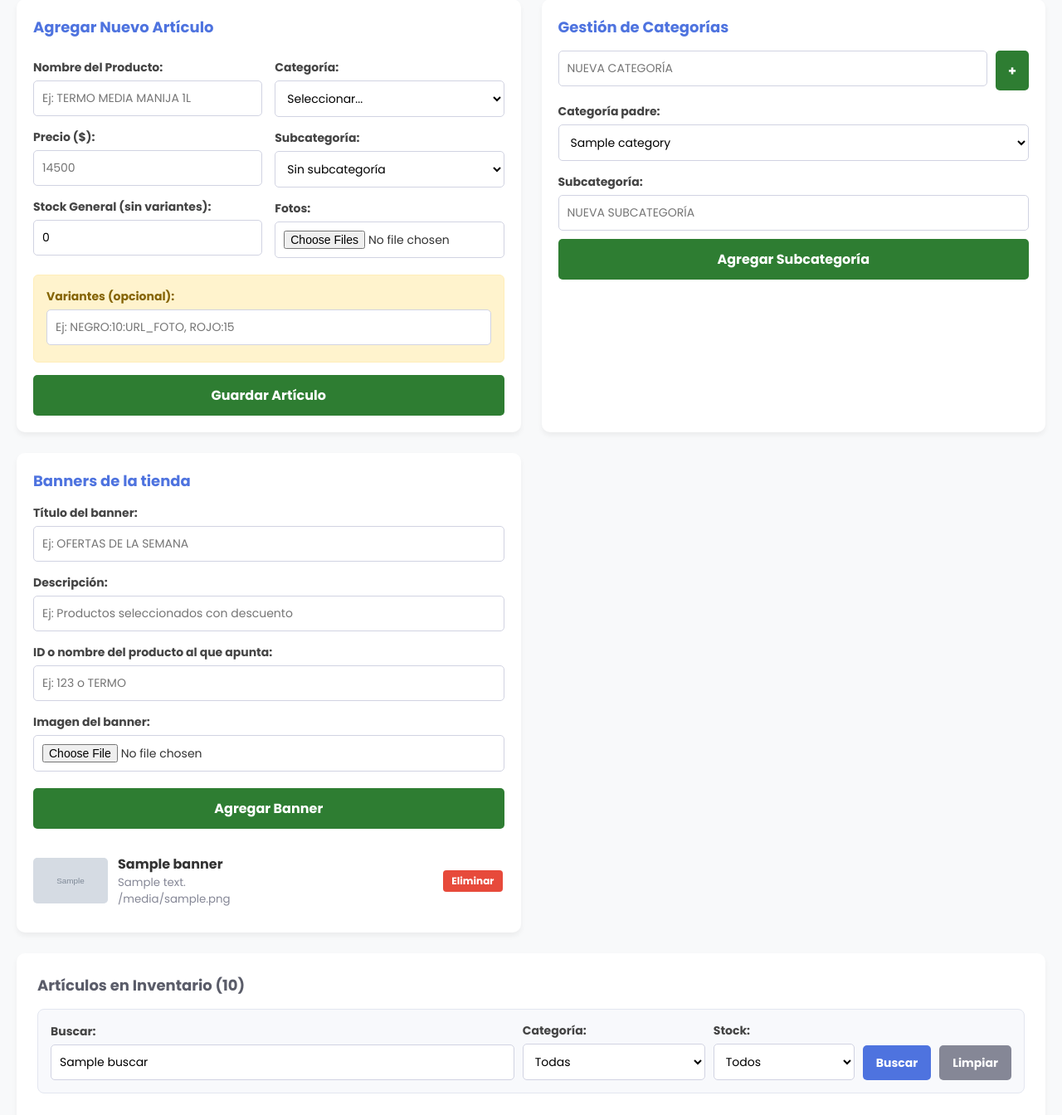
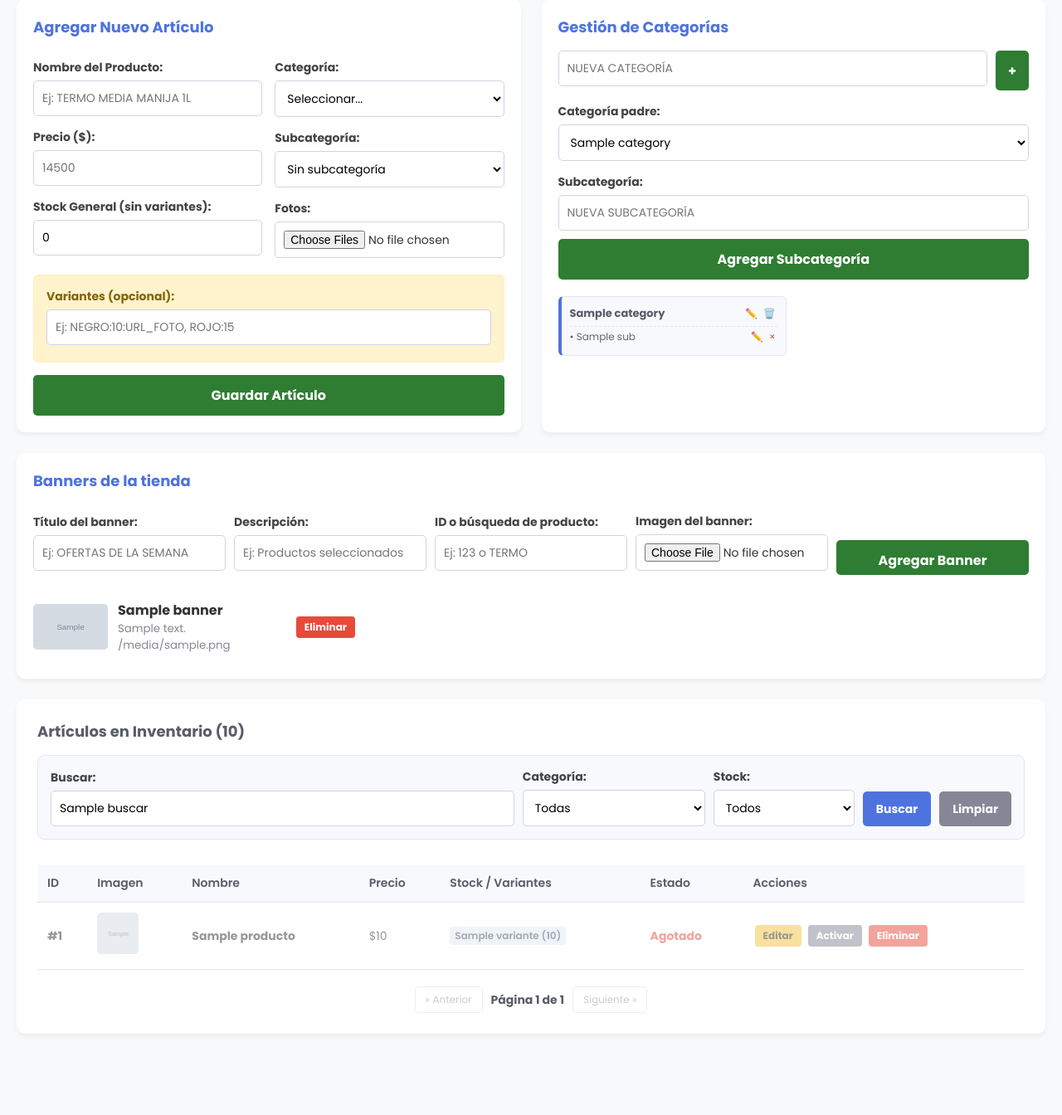
Before and after one commit to matiasari/nueva_tienda-, a Flask app: template templates/admin.html in a window 1280 px wide. Shown: the part 131-1475 px from the top of the page at 83% size. After the commit the page ends 1345 px from the top, so only its background shows below. Run offline with Flask 3, Linux system fonts and the light colour scheme; the template is opened without the code that fills it: most values are stand-ins (such as "Sample title", 1, 10 or a date in 2020); grey boxes marked "Sample" are stand-in pictures.

Commit message:
Solucionando conflictos y actualizando tienda

```diff
--- a/app.py
+++ b/app.py
@@ -183,7 +183,6 @@ def logout():
 @app.route('/admin')
 @login_requerido
 def admin():
-
     page = request.args.get('page', 1, type=int)
     buscar = request.args.get('buscar', '').strip()
     categoria = request.args.get('categoria', '')
@@ -207,7 +206,6 @@ def admin():
 
     if stock == "sin":
         consulta = consulta.filter(Articulo.stock <= 0)
-
     elif stock == "con":
         consulta = consulta.filter(Articulo.stock > 0)
 
@@ -220,11 +218,7 @@ def admin():
     )
 
     productos = [p.to_dict() for p in pagination.items]
-
-    categorias = [
-        c.to_dict()
-        for c in Categoria.query.order_by(Categoria.nombre).all()
-    ]
+    categorias = [c.to_dict() for c in Categoria.query.order_by(Categoria.nombre).all()]
 
     return render_template(
         "admin.html",
@@ -237,13 +231,163 @@ def admin():
         categoria_actual=categoria,
         stock_actual=stock
     )
+
 @app.route('/admin/pedidos')
 @login_requerido
 def ver_pedidos_seccion():
     pedidos = Pedido.query.order_by(Pedido.id.desc()).all()
     return render_template('pedidos.html', pedidos=pedidos)
 
+# --- GESTIÓN Y ESTADOS DE PEDIDOS CON DESCUENTO DE STOCK ---
+
+@app.route('/admin/pedido/hecho/<int:id>')
+@login_requerido
+def marcar_pedido_hecho(id):
+    pedido = Pedido.query.get(id)
+    if pedido and pedido.estado != "ENTREGADO":
+        # Descontamos stock de los artículos o variantes del pedido
+        for detalle in pedido.detalles:
+            articulo = Articulo.query.get(detalle.articulo_id)
+            if articulo:
+                if detalle.variante_nombre:
+                    var = Variante.query.filter_by(articulo_id=articulo.id, nombre=detalle.variante_nombre).first()
+                    if var:
+                        var.stock = max(0, var.stock - detalle.cantidad)
+                else:
+                    articulo.stock = max(0, articulo.stock - detalle.cantidad)
+
+        pedido.estado = "ENTREGADO"
+        db.session.commit()
+
+    if request.args.get('from') == 'pedidos':
+        return redirect(url_for('ver_pedidos_seccion'))
+    return redirect(url_for('ver_pedidos_seccion'))
+
+@app.route('/admin/pedido/cancelar/<int:id>')
+@login_requerido
+def marcar_pedido_cancelado(id):
+    pedido = Pedido.query.get(id)
+    if pedido and pedido.estado != "CANCELADO":
+        # Si antes estuvo ENTREGADO y ahora se cancela, devolvemos el stock
+        if pedido.estado == "ENTREGADO":
+            for detalle in pedido.detalles:
+                articulo = Articulo.query.get(detalle.articulo_id)
+                if articulo:
+                    if detalle.variante_nombre:
+                        var = Variante.query.filter_by(articulo_id=articulo.id, nombre=detalle.variante_nombre).first()
+                        if var:
+                            var.stock += detalle.cantidad
+                    else:
+                        articulo.stock += detalle.cantidad
+
+        pedido.estado = "CANCELADO"
+        db.session.commit()
+
+    if request.args.get('from') == 'pedidos':
+        return redirect(url_for('ver_pedidos_seccion'))
+    return redirect(url_for('ver_pedidos_seccion'))
+
+@app.route('/admin/pedido/eliminar/<int:id>')
+@login_requerido
+def eliminar_pedido(id):
+    pedido = Pedido.query.get(id)
+    if pedido:
+        db.session.delete(pedido)
+        db.session.commit()
+
+    if request.args.get('from') == 'pedidos':
+        return redirect(url_for('ver_pedidos_seccion'))
+    return redirect(url_for('ver_pedidos_seccion'))
+
+# --- GESTIÓN DE CATEGORÍAS EN BASE DE DATOS ---
+
+@app.route('/admin/categorias/agregar', methods=['POST'])
+@login_requerido
+def agregar_categoria():
+    nombre = request.form.get('nombre', '').strip().upper()
+    if nombre:
+        cat_existente = Categoria.query.filter_by(nombre=nombre).first()
+        if not cat_existente:
+            nueva_cat = Categoria(nombre=nombre, subcategorias_text="")
+            db.session.add(nueva_cat)
+            db.session.commit()
+    return redirect(url_for('admin'))
+
+@app.route('/admin/subcategorias/agregar', methods=['POST'])
+@login_requerido
+def agregar_subcategoria():
+    padre = request.form.get('padre')
+    nueva_sub = request.form.get('nombre_sub', '').strip().upper()
+
+    if padre and nueva_sub:
+        cat = Categoria.query.filter_by(nombre=padre).first()
+        if cat:
+            subs = [s.strip() for s in cat.subcategorias_text.split(',') if s.strip()] if cat.subcategorias_text else []
+            if nueva_sub not in subs:
+                subs.append(nueva_sub)
+                cat.subcategorias_text = ",".join(subs)
+                db.session.commit()
+    return redirect(url_for('admin'))
+
+@app.route('/admin/categorias/eliminar/<nombre>')
+@login_requerido
+def eliminar_categoria(nombre):
+    cat = Categoria.query.filter_by(nombre=nombre).first()
+    if cat:
+        db.session.delete(cat)
+        db.session.commit()
+    return redirect(url_for('admin'))
+
+@app.route('/admin/subcategorias/eliminar/<padre>/<nombre_sub>')
+@login_requerido
+def eliminar_subcategoria(padre, nombre_sub):
+    cat = Categoria.query.filter_by(nombre=padre).first()
+    if cat and cat.subcategorias_text:
+        subs = [s.strip() for s in cat.subcategorias_text.split(',') if s.strip()]
+        if nombre_sub in subs:
+            subs.remove(nombre_sub)
+            cat.subcategorias_text = ",".join(subs)
+            db.session.commit()
+    return redirect(url_for('admin'))
+
+# --- EDITAR Y MODIFICAR CATEGORÍAS ---
+
+@app.route('/admin/categorias/editar', methods=['POST'])
+@login_requerido
+def editar_categoria():
+    cat_id = request.form.get('id')
+    nuevo_nombre = request.form.get('nombre', '').strip().upper()
+
+    if cat_id and nuevo_nombre:
+        cat = Categoria.query.get(cat_id)
+        if cat:
+            nombre_viejo = cat.nombre
+            cat.nombre = nuevo_nombre
+            Articulo.query.filter_by(categoria=nombre_viejo).update({Articulo.categoria: nuevo_nombre})
+            db.session.commit()
+    return redirect(url_for('admin'))
+
+@app.route('/admin/subcategorias/editar', methods=['POST'])
+@login_requerido
+def editar_subcategoria():
+    padre = request.form.get('padre')
+    sub_vieja = request.form.get('sub_vieja')
+    sub_nueva = request.form.get('sub_nueva', '').strip().upper()
+
+    if padre and sub_vieja and sub_nueva:
+        cat = Categoria.query.filter_by(nombre=padre).first()
+        if cat and cat.subcategorias_text:
+            subs = [s.strip() for s in cat.subcategorias_text.split(',') if s.strip()]
+            if sub_vieja in subs:
+                index = subs.index(sub_vieja)
+                subs[index] = sub_nueva
+                cat.subcategorias_text = ",".join(subs)
+                Articulo.query.filter_by(subcategoria=sub_vieja).update({Articulo.subcategoria: sub_nueva})
+                db.session.commit()
+    return redirect(url_for('admin'))
+
 # --- ABM PRODUCTOS ---
+
 @app.route('/admin/producto/agregar', methods=['POST'])
 @login_requerido
 def agregar_producto():
@@ -308,7 +452,6 @@ def editar_producto():
             if len(urls_subidas) > 1:
                 articulo.imagenes_extras = ",".join(urls_subidas[1:])
 
-        # Procesar edición avanzada de variantes (Soporta COLOR:STOCK:FOTO)
         variantes_raw = request.form.get('variantes_input', '')
         if variantes_raw:
             Variante.query.filter_by(articulo_id=articulo.id).delete()
@@ -342,6 +485,8 @@ def eliminar_producto(id):
         db.session.delete(articulo)
         db.session.commit()
     return redirect(url_for('admin'))
+
+# --- CARRITO Y PEDIDOS ---
 
 @app.route('/agregar_al_carrito', methods=['POST'])
 def agregar_al_carrito():
@@ -397,7 +542,9 @@ def finalizar_pedido():
     for i in items: msj += f"- {i['nombre']}{' ['+i['variante_elegida']+']' if i['variante_elegida'] else ''} x{i['cantidad']}\n"
     msj += f"Total Final: {formato_pesos(total+session.get('envio',0))}"
     session['carrito'] = []
-    return redirect(f"https://wa.me/5491149899616?text={requests.utils.quote(msj)}")
+    return redirect(f"https://wa.me/5491124023140?text={requests.utils.quote(msj)}")
+
+# --- BANNERS ---
 
 @app.route('/admin/banner/agregar', methods=['POST'])
 @login_requerido
--- a/templates/admin.html
+++ b/templates/admin.html
@@ -387,6 +387,53 @@
             margin-top: 15px;
         }
 
+        /* Estilos de la lista de categorías */
+        .cat-list-box {
+            margin-top: 20px;
+            display: grid;
+            grid-template-columns: repeat(auto-fill, minmax(220px, 1fr));
+            gap: 12px;
+            max-height: 250px;
+            overflow-y: auto;
+            padding-right: 5px;
+        }
+
+        .cat-card {
+            background: #f8f9fc;
+            border: 1px solid var(--border);
+            border-left: 4px solid var(--primary);
+            border-radius: 6px;
+            padding: 10px;
+        }
+
+        .cat-card-header {
+            display: flex;
+            justify-content: space-between;
+            align-items: center;
+            font-weight: bold;
+            font-size: 13px;
+            color: var(--dark);
+        }
+
+        .subcat-item {
+            display: flex;
+            justify-content: space-between;
+            align-items: center;
+            font-size: 12px;
+            color: #666;
+            padding: 3px 0;
+            border-top: 1px dashed #e2e8f0;
+            margin-top: 3px;
+        }
+
+        .icon-btn {
+            background: none;
+            border: none;
+            cursor: pointer;
+            font-size: 12px;
+            padding: 0 2px;
+        }
+
         @media (max-width: 1050px) {
             .container-admin {
                 grid-template-columns: 1fr;
@@ -489,6 +536,7 @@
 
         <div class="panel-box">
             <h2 style="color: var(--primary);">Gestión de Categorías</h2>
+
             <form action="/admin/categorias/agregar" method="POST" style="display:flex; gap:10px; margin-bottom:15px;">
                 <input type="text" name="nombre" required placeholder="NUEVA CATEGORÍA" style="text-transform: uppercase;">
                 <button type="submit" class="btn-submit" style="margin-top:0; width:auto; padding:5px 15px;">+</button>
@@ -507,28 +555,60 @@
 
                 <button type="submit" class="btn-submit" style="margin-top:5px;">Agregar Subcategoría</button>
             </form>
+
+            <div class="cat-list-box">
+                {% for c in categories %}
+                    <div class="cat-card">
+                        <div class="cat-card-header">
+                            <span>{{ c.nombre }}</span>
+                            <div>
+                                <button class="icon-btn" onclick="renombrarCat('{{ c.id if c.id is defined else 0 }}', '{{ c.nombre }}')" title="Renombrar">✏️</button>
+                                <a href="/admin/categorias/eliminar/{{ c.nombre }}" class="icon-btn" style="color: var(--danger); text-decoration:none;" onclick="return confirm('¿Borrar categoría {{ c.nombre }} y sus subcategorías?')" title="Eliminar">🗑️</a>
+                            </div>
                         </div>
 
-        <div class="panel-box">
+                        {% if c.subcategorias %}
+                            <div style="margin-top:5px;">
+                                {% for sub in c.subcategorias %}
+                                    <div class="subcat-item">
+                                        <span>• {{ sub }}</span>
+                                        <div>
+                                            <button class="icon-btn" onclick="renombrarSub('{{ c.nombre }}', '{{ sub }}')" title="Renombrar">✏️</button>
+                                            <a href="/admin/subcategorias/eliminar/{{ c.nombre }}/{{ sub }}" class="icon-btn" style="color: var(--danger); text-decoration:none;" onclick="return confirm('¿Eliminar subcategoría {{ sub }}?')" title="Eliminar">×</a>
+                                        </div>
+                                    </div>
+                                {% endfor %}
+                            </div>
+                        {% endif %}
+                    </div>
+                {% endfor %}
+            </div>
+        </div>
+
+        <div class="panel-box" style="grid-column: span 2;">
             <h2 style="color: var(--primary);">Banners de la tienda</h2>
 
-            <form action="/admin/banner/agregar" method="POST" enctype="multipart/form-data">
+            <form action="/admin/banner/agregar" method="POST" enctype="multipart/form-data" style="display: grid; grid-template-columns: repeat(auto-fit, minmax(200px, 1fr)); gap: 10px; align-items: end;">
+                <div>
                     <label>Título del banner:</label>
                     <input type="text" name="titulo" required placeholder="Ej: OFERTAS DE LA SEMANA">
-
+                </div>
+                <div>
                     <label>Descripción:</label>
-                <input type="text" name="descripcion" placeholder="Ej: Productos seleccionados con descuento">
-
-                <label>ID o nombre del producto al que apunta:</label>
+                    <input type="text" name="descripcion" placeholder="Ej: Productos seleccionados">
+                </div>
+                <div>
+                    <label>ID o búsqueda de producto:</label>
                     <input type="text" name="producto_id" required placeholder="Ej: 123 o TERMO">
-
+                </div>
+                <div>
                     <label>Imagen del banner:</label>
                     <input type="file" name="imagen" accept="image/*" required>
-
-                <button type="submit" class="btn-submit">Agregar Banner</button>
+                </div>
+                <button type="submit" class="btn-submit" style="margin-top:0; height: 42px;">Agregar Banner</button>
             </form>
 
-            <div style="margin-top: 20px;">
+            <div style="margin-top: 20px; display: grid; grid-template-columns: repeat(auto-fill, minmax(300px, 1fr)); gap: 15px;">
                 {% if banners %}
                     {% for b in banners %}
                         <div class="banner-item">
@@ -751,6 +831,39 @@
             document.getElementById('modalEditar').style.display = 'none';
         }
 
+        function renombrarCat(id, nombreActual) {
+            let nuevoNombre = prompt("Nuevo nombre para la categoría:", nombreActual);
+            if (nuevoNombre && nuevoNombre.trim() !== "" && nuevoNombre !== nombreActual) {
+                let form = document.createElement('form');
+                form.method = 'POST';
+                form.action = '/admin/categorias/editar';
+
+                form.innerHTML = `
+                    <input type="hidden" name="id" value="${id}">
+                    <input type="hidden" name="nombre" value="${nuevoNombre.trim()}">
+                `;
+                document.body.appendChild(form);
+                form.submit();
+            }
+        }
+
+        function renombrarSub(padre, subActual) {
+            let nuevoNombre = prompt(`Nuevo nombre para la subcategoría de ${padre}:`, subActual);
+            if (nuevoNombre && nuevoNombre.trim() !== "" && nuevoNombre !== subActual) {
+                let form = document.createElement('form');
+                form.method = 'POST';
+                form.action = '/admin/subcategorias/editar';
+
+                form.innerHTML = `
+                    <input type="hidden" name="padre" value="${padre}">
+                    <input type="hidden" name="sub_vieja" value="${subActual}">
+                    <input type="hidden" name="sub_nueva" value="${nuevoNombre.trim()}">
+                `;
+                document.body.appendChild(form);
+                form.submit();
+            }
+        }
+
         document.addEventListener('keydown', function(event) {
             if (event.key === 'Escape') {
                 cerrarModal();
```
Also changed, not shown: templates/pedidos.html (+8 -3 lines). Lines whose indentation alone changed are shown as unchanged.
